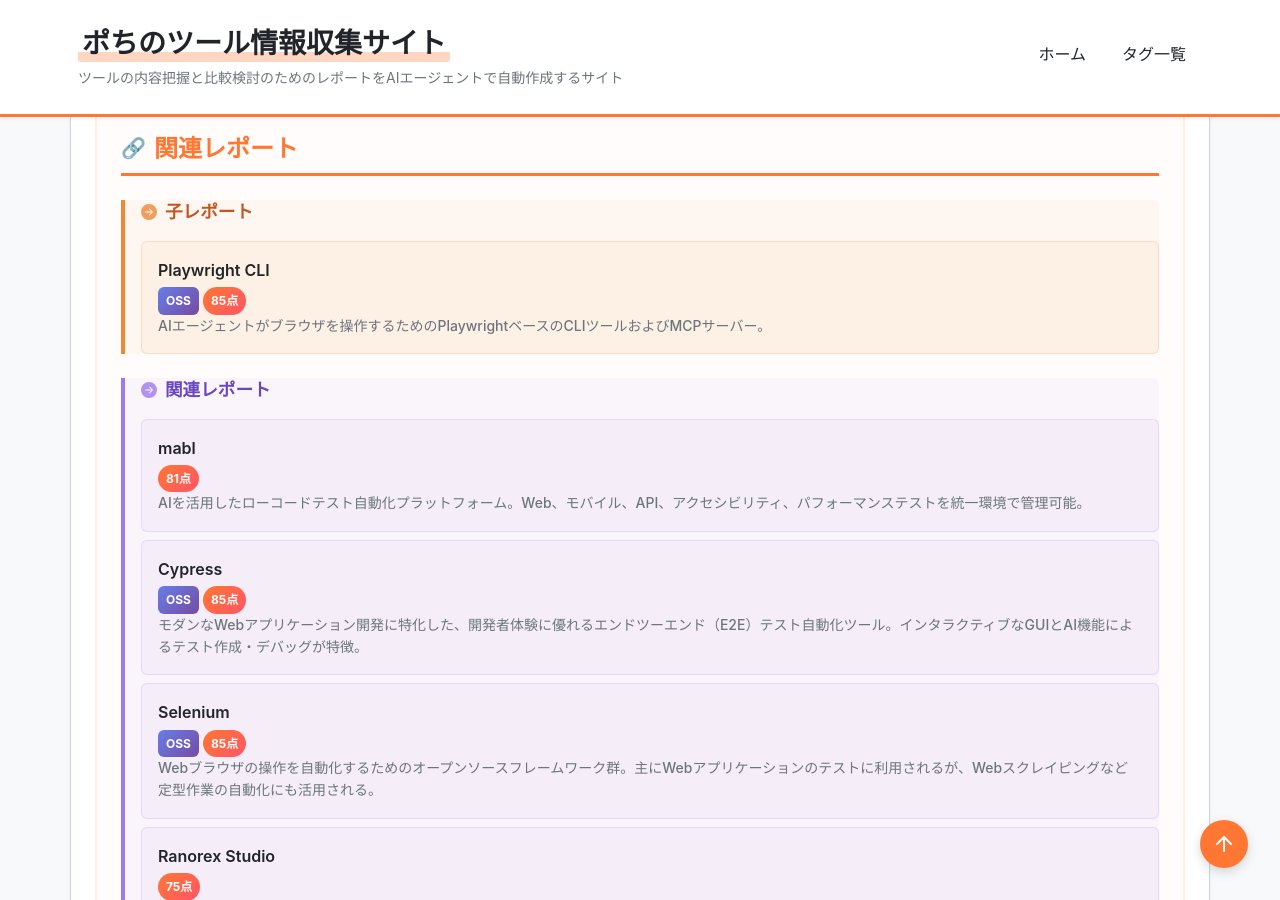
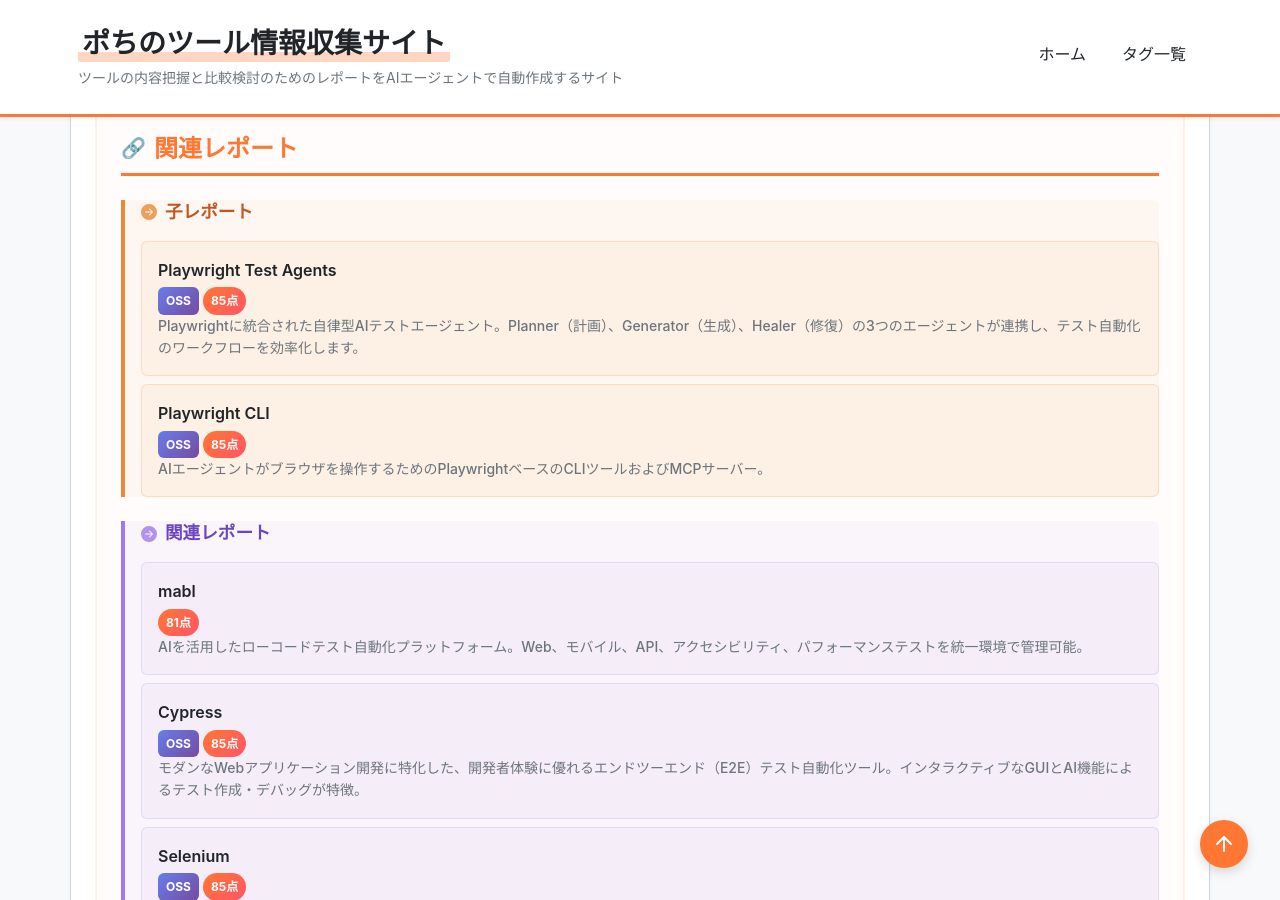
Before and after one commit to aegisfleet/tool-survey-report, a Jekyll site: the page built from _reports/playwright.md, in a window 1280 px wide and 900 px high, scrolled down 1541 px. Built offline with Jekyll 4.4.1, drawn with Linux system fonts in a browser that asks for light colours; part of the change alters nothing that is shown; some of the changed text lies outside the part shown.

Commit message:
Add report for Playwright Test Agents (#597)
- Create `_reports/playwright-test-agents.md` with detailed tool information.
- Update `_reports/playwright.md` to include Playwright Test Agents as a child tool.
- Verify links with `scripts/check_links.py`.

Co-authored-by: google-labs-jules[bot] <161369871+google-labs-jules[bot]@users.noreply.github.com>

````diff
--- /dev/null
+++ b/_reports/playwright-test-agents.md
@@ -0,0 +1,238 @@
+---
+# === フロントマター ===
+# 【必須項目】
+title: "Playwright Test Agents 調査レポート"
+tool_name: "Playwright Test Agents"
+tool_reading: "プレイライト テスト エージェント"
+category: "テスト/QA"
+developer: "Microsoft"
+official_site: "https://playwright.dev/docs/test-agents"
+date: "2026-01-28"
+last_updated: "2026-01-28"
+tags:
+  - "AI"
+  - "エージェント"
+  - "自律型"
+  - "テスト自動化"
+  - "Playwright"
+  - "E2Eテスト"
+description: "Playwrightに統合された自律型AIテストエージェント。Planner（計画）、Generator（生成）、Healer（修復）の3つのエージェントが連携し、テスト自動化のワークフローを効率化します。"
+
+# 【クイックサマリー】ホーム画面のカード表示用
+quick_summary:
+  has_free_plan: true
+  is_oss: true
+  starting_price: "無料"
+  target_users:
+    - "QAエンジニア"
+    - "Web開発者"
+  latest_highlight: "2025年10月にVS Code v1.105対応で正式なエージェント体験を提供開始"
+  update_frequency: "高"
+
+# 【ツール評価】100点満点、基準点70点からの加減算方式
+evaluation:
+  score: 85
+  base_score: 70
+  plus_points:
+    - point: 5
+      reason: "Planner, Generator, Healerによる包括的なテスト自動化ワークフローを提供"
+    - point: 5
+      reason: "Playwrightエコシステムとの完全な統合と、VS Code上でのシームレスな体験"
+    - point: 5
+      reason: "オープンソースであり無料で利用可能"
+  minus_points:
+    - point: -3
+      reason: "まだ新しい機能であり、複雑なSPAなどでは意図通りに動作しない場合がある（発展途上）"
+    - point: -2
+      reason: "日本語情報の不足"
+  summary: "Playwrightの強力な基盤に加え、AIエージェントによる自動化・修復機能を備えた、次世代のテスト自動化ツール。"
+
+# 【任意項目】該当するもののみ記載
+links:
+  github: "https://github.com/microsoft/playwright"
+  documentation: "https://playwright.dev/docs/test-agents"
+relationships:
+  parent: "Playwright"
+  children: []
+  related_tools:
+    - "Visual Studio Code"
+    - "Claude Code"
+    - "OpenCode"
+    - "Autify"
+    - "MagicPod"
+    - "Mabl"
+---
+
+# **Playwright Test Agents 調査レポート**
+
+## **1. 基本情報**
+
+* **ツール名**: Playwright Test Agents
+* **ツールの読み方**: プレイライト テスト エージェント
+* **開発元**: Microsoft
+* **公式サイト**: [https://playwright.dev/docs/test-agents](https://playwright.dev/docs/test-agents)
+* **関連リンク**:
+  * GitHub: [https://github.com/microsoft/playwright](https://github.com/microsoft/playwright)
+  * ドキュメント: [https://playwright.dev/docs/test-agents](https://playwright.dev/docs/test-agents)
+* **カテゴリ**: テスト/QA
+* **概要**: Playwright Test Agentsは、Playwrightフレームワークに統合された自律型AIエージェント群です。「Planner（計画）」、「Generator（生成）」、「Healer（修復）」の3つのエージェントが連携し、自然言語による指示からテスト計画を作成し、Playwrightテストコードを自動生成し、失敗したテストを自動的に修復します。
+
+## **2. 目的と主な利用シーン**
+
+* **解決する課題**: E2Eテストの作成にかかる時間的コストの削減、メンテナンスの負荷軽減、テストカバレッジの向上。
+* **想定利用者**: QAエンジニア、テスト自動化エンジニア、Web開発者。
+* **利用シーン**:
+  * 新規機能のテストケース作成（自然言語での指示）
+  * 既存アプリケーションの探索的テストとテスト計画の立案
+  * UI変更により壊れたテストの自動修復
+  * 回帰テストの自動生成
+
+## **3. 主要機能**
+
+Playwright Test Agentsは、以下の3つの主要なエージェントで構成されています。これらは独立して使用することも、チェーンして使用することも可能です。
+
+* **🎭 Planner (計画エージェント)**:
+  * アプリケーションを探索し、ユーザーフローに基づいたMarkdown形式のテスト計画（`specs/*.md`）を作成します。
+  * 入力：自然言語でのリクエスト（例：「ゲストチェックアウトの計画を作成して」）、シードテスト（初期設定用）。
+  * 出力：人間が読める形式のテスト計画書。
+* **🎭 Generator (生成エージェント)**:
+  * Markdownのテスト計画を読み込み、実行可能なPlaywrightテストコード（`tests/*.spec.ts`）を生成します。
+  * 実際のブラウザ操作を行いながらセレクタやアサーションを検証・生成します。
+* **🎭 Healer (修復エージェント)**:
+  * テストが失敗した際に、失敗したステップをリプレイし、現在のUIを検査します。
+  * ロケータの更新や待機処理の調整など、テストをパスさせるための修正パッチを提案します。
+* **Agentic Loop**:
+  * 上記エージェントを連携させ、継続的にテストを作成・実行・修正するループを構築できます。
+* **ツール連携**:
+  * VS Code, Claude Code, OpenCode などのAIツールを通じてこれらのエージェントを操作・指令できます。
+
+## **4. 開始手順・セットアップ**
+
+* **前提条件**:
+  * Playwrightのインストール済みプロジェクト
+  * VS Code v1.105以上（VS Codeで使用する場合）
+* **インストール/導入**:
+  ```bash
+  # エージェント定義をプロジェクトに追加
+  npx playwright init-agents --loop=vscode
+  # または Claude Code用
+  npx playwright init-agents --loop=claude
+  ```
+* **初期設定**:
+  * 生成された `.github/` フォルダ内のエージェント定義を使用します。
+* **クイックスタート**:
+  * VS Codeのチャット機能やClaude Codeなどから、「Plannerエージェントを使ってログイン機能のテスト計画を作って」のように指示します。
+
+## **5. 特徴・強み (Pros)**
+
+* **包括的なワークフロー**: 単なるコード生成だけでなく、計画（Plan）から生成（Generate）、維持・修復（Heal）までをカバーしており、テスト自動化のライフサイクル全体を支援します。
+* **人間が読めるテスト計画**: 中間生成物としてMarkdown形式のテスト計画を出力するため、人間が内容をレビュー・修正しやすく、ブラックボックス化を防げます。
+* **強力な自己修復 (Self-Healing)**: 失敗時のUI状態を分析して修正案を出すため、UI変更に強い堅牢なテスト維持が可能です。
+* **既存エコシステムとの統合**: Playwrightの標準機能として提供されるため、追加のライセンス費用なしで利用でき、既存のPlaywrightテスト資産とシームレスに統合されます。
+
+## **6. 弱み・注意点 (Cons)**
+
+* **複雑なSPAへの対応**: 非常に複雑なシングルページアプリケーション（SPA）などでは、エージェントが迷走したり、意図しない操作を行ったりする場合があり、まだ発展途上の側面があります。
+* **環境依存**: VS Codeの特定バージョン以上が必要など、フル機能を利用するための環境要件があります。
+* **完全な自律ではない**: 「オートパイロット」として完全に放置できるレベルではなく、生成された計画やコードに対する人間によるレビューと修正が依然として必要です。
+
+## **7. 料金プラン**
+
+Playwrightの一部として提供されるため、Playwright同様にオープンソース（Apache 2.0）であり、無料です。
+
+| プラン名 | 料金 | 主な特徴 |
+|---------|------|---------|
+| **オープンソース** | 無料 | 全機能を無料で利用可能 |
+
+* **課金体系**: なし（使用するLLM/AIツールの利用料は別途かかる場合があります。例：Claude API、GitHub Copilot等）
+
+## **8. 導入実績・事例**
+
+* **導入企業**: Microsoft社内、およびPlaywrightを採用している先進的な開発チームでの試験導入が進んでいます。
+* **導入事例**: 新規プロジェクトの初期テスト構築（スキャフォールディング）や、オンボーディング時のアプリケーション理解に活用されています。
+
+## **9. サポート体制**
+
+* **ドキュメント**: 公式ドキュメントの「Test Agents」セクションにて詳細な解説が提供されています。
+* **コミュニティ**: PlaywrightのDiscordサーバーやGitHub Discussionsで情報交換が行われています。
+* **公式サポート**: GitHub Issuesを通じたバグ報告・機能要望が可能です。
+
+## **10. エコシステムと連携**
+
+### **10.1 API・外部サービス連携**
+
+* **AIツール連携**: VS Code (GitHub Copilot), Claude Code, OpenCode と連携し、チャットインターフェースからエージェントを駆動できます。
+* **CI/CD連携**: 生成されたテストは通常のPlaywrightテストと同様に、GitHub ActionsなどのCI/CDパイプラインで実行可能です。
+
+### **10.2 技術スタックとの相性**
+
+| 技術スタック | 相性 | メリット・推奨理由 | 懸念点・注意点 |
+|:---|:---:|:---|:---|
+| **VS Code** | ◎ | 公式推奨環境であり、最もスムーズな体験が可能。 | v1.105以上が必要。 |
+| **Claude Code** | ◯ | CLIベースでの強力なエージェント操作が可能。 | APIコストに注意。 |
+
+## **11. セキュリティとコンプライアンス**
+
+* **認証**: エージェント自体は認証を持ちませんが、テスト対象アプリへのログイン情報などは通常のPlaywrightテスト同様に管理する必要があります（`.env`等）。
+* **データ管理**: テストコードや計画書はローカルリポジトリに保存されるため、自社の管理下でセキュアに運用可能です。
+* **準拠規格**: Playwright本体に準じます。
+
+## **12. 操作性 (UI/UX) と学習コスト**
+
+* **UI/UX**: VS Codeのチャットインターフェースなどを通じて自然言語で対話的に操作できるため、直感的です。
+* **学習コスト**: Playwrightの基本知識は必要ですが、テストコードを自分で書くよりも低い学習コストでテスト作成を開始できます。ただし、エージェントの特性（癖）を理解する慣れは必要です。
+
+## **13. ベストプラクティス**
+
+* **シードテストの活用**: アプリケーションの初期状態（ログイン、データセットアップなど）を定義した「シードテスト（seed.spec.ts）」を用意し、Plannerに渡すことで、前提条件を正しく理解させることができます。
+* **計画のレビュー**: Plannerが生成したMarkdownのテスト計画を必ず人間がレビューし、意図しないシナリオや不足している観点がないか確認してからGeneratorに渡すようにします。
+* **スモールスタート**: 最初は単純なフロー（ログイン、検索など）から始め、徐々に複雑なシナリオに適用範囲を広げていくことが推奨されます。
+
+## **14. ユーザーの声（レビュー分析）**
+
+* **調査対象**: Reddit, Ministry of Testing, Tech Blogs
+* **総合評価**: 期待値は高いが、まだ発展途上の「アクセラレータ」としての評価。
+* **ポジティブな評価**:
+  * 「テスト作成の時間を大幅に短縮できる『アクセラレータ』としては優秀。」
+  * 「全く自動化がない状態からスタートする際の足掛かりとして非常に便利。」
+  * 「Healerがセレクタの変更を検知して直してくれる機能は、メンテナンス地獄からの解放を予感させる。」
+* **ネガティブな評価 / 改善要望**:
+  * 「完全な『オートパイロット』ではない。複雑なSPAでは迷子になることがある。」
+  * 「生成されたコードの品質は高いが、それでも人間によるレビューと修正は必須。」
+  * 「まだ実験的な要素が強く、既存の大規模なテストスイートを置き換えるものではない。」
+
+## **15. 直近半年のアップデート情報**
+
+* **2025-10-06 (v1.56)**: Playwright Agents機能（Planner, Generator, Healer）が導入され、AIを活用したテスト計画・生成・修復が可能になった。
+* **2025-10-09**: VS Code v1.105のリリースに伴い、VS Code上でのエージェント体験が正式にサポートされた。
+
+(出典: [Playwright Release Notes](https://playwright.dev/docs/release-notes))
+
+## **16. 類似ツールとの比較**
+
+### **16.1 機能比較表 (星取表)**
+
+| 機能カテゴリ | 機能項目 | Playwright Test Agents | Autify | Mabl |
+|:---:|:---|:---:|:---:|:---:|
+| **自動生成** | テスト生成 | ◎<br><small>計画からコード生成</small> | ◎<br><small>レコーディング/AI生成</small> | ◎<br><small>ローコード</small> |
+| **メンテナンス** | 自動修復 (Heal) | ◎<br><small>Healerエージェント</small> | ◎<br><small>AIメンテナンス</small> | ◎<br><small>自動ヒーリング</small> |
+| **コスト** | 料金 | ◎<br><small>無料 (OSS)</small> | △<br><small>有料 (SaaS)</small> | △<br><small>有料 (SaaS)</small> |
+| **自由度** | コード編集 | ◎<br><small>完全なコードベース</small> | △<br><small>JSステップ等で拡張</small> | △<br><small>スニペット等</small> |
+| **環境** | 実行環境 | ◎<br><small>ローカル/CIどこでも</small> | ◯<br><small>クラウド実行主体</small> | ◯<br><small>クラウド実行主体</small> |
+
+### **16.2 詳細比較**
+
+| ツール名 | 特徴 | 強み | 弱み | 選択肢となるケース |
+|---------|------|------|------|------------------|
+| **Playwright Test Agents** | コードベースのOSSツール。AIエージェントがテストコードを生成・管理。 | 無料、フルコードの柔軟性、ローカル実行、Git管理との親和性。 | 環境構築が必要。完全なノーコードではない。 | エンジニア主導で、コストを抑えつつ柔軟なテスト自動化を構築したい場合。 |
+| **Autify** | AIを活用したノーコードテスト自動化プラットフォーム。 | 誰でも簡単にテスト作成可能。手厚いサポート。 | 有料。複雑なロジックの記述には制限がある場合も。 | QAチーム主導で、素早く自動化を立ち上げたい場合。 |
+| **Mabl** | ローコードテスト自動化プラットフォーム。 | 高機能な統合環境。ビジュアルテストなども統合。 | 有料。独自プラットフォームへのロックイン。 | エンタープライズ規模で包括的な品質管理を行いたい場合。 |
+
+## **17. 総評**
+
+* **総合的な評価**:
+  Playwright Test Agentsは、既存の強力なPlaywrightフレームワークに「自律性」という新たなレイヤーを追加する画期的な機能です。商用のAIテストツールに匹敵する機能をオープンソースで提供しており、エンジニアにとって非常に魅力的な選択肢となります。
+* **推奨されるチームやプロジェクト**:
+  既にPlaywrightを使用している、またはこれから導入を検討しているチーム。コードベースでのテスト管理を好みつつ、AIによる効率化の恩恵を受けたいプロジェクト。
+* **選択時のポイント**:
+  完全なノーコードツール（Autify/Mabl等）と比較すると、多少の技術的知識（環境構築やコードレビュー）は求められますが、その分柔軟性とコストパフォーマンスに優れています。「AIに全て任せる」のではなく「AIをパートナーとしてテストを共創する」スタイルに適しています。
--- a/_reports/playwright.md
+++ b/_reports/playwright.md
@@ -8,7 +8,7 @@ category: "テスト/QA"
 developer: "Microsoft"
 official_site: "https://playwright.dev/"
 date: "2025-10-18"
-last_updated: "2026-01-14"
+last_updated: "2026-01-28"
 tags:
   - "テスト自動化"
   - "E2Eテスト"
@@ -56,6 +56,8 @@ links:
   github: "https://github.com/microsoft/playwright"
   documentation: "https://playwright.dev/docs/intro"
 relationships:
+  children:
+    - "Playwright Test Agents"
   related_tools:
     - "mabl"
     - "Cypress"
````
